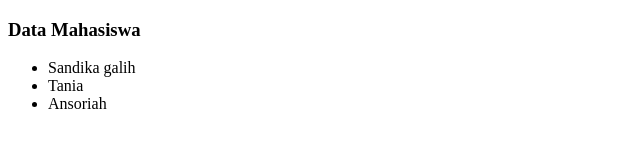
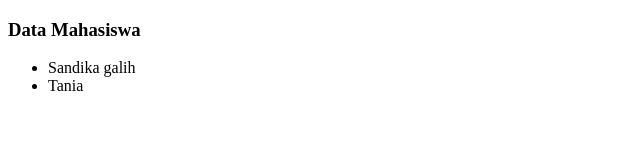
Before and after one commit to taniaanss/repo-test, a plain HTML site: page mahasiswa.html in a window 1280 px wide. Shown: the full height of the page, 0-640 px from the left. Drawn offline with Linux system fonts and the light colour scheme.

Commit message:
Merubah file mahasiswa.html

```diff
--- a/mahasiswa.html
+++ b/mahasiswa.html
@@ -12,7 +12,6 @@
     <ul>
         <li>Sandika galih</li>
         <li>Tania</li>
-        <li>Ansoriah</li>
     </ul>
 </body>
 
```
